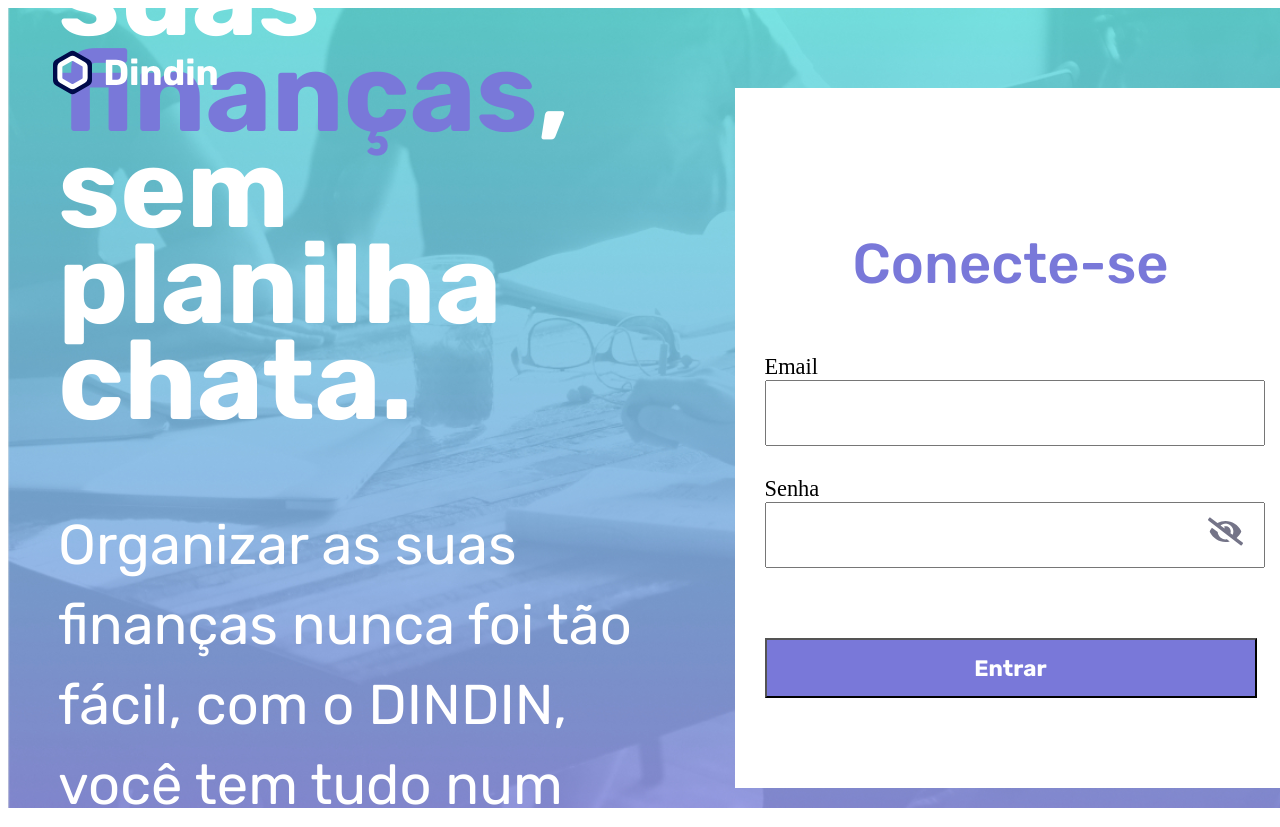
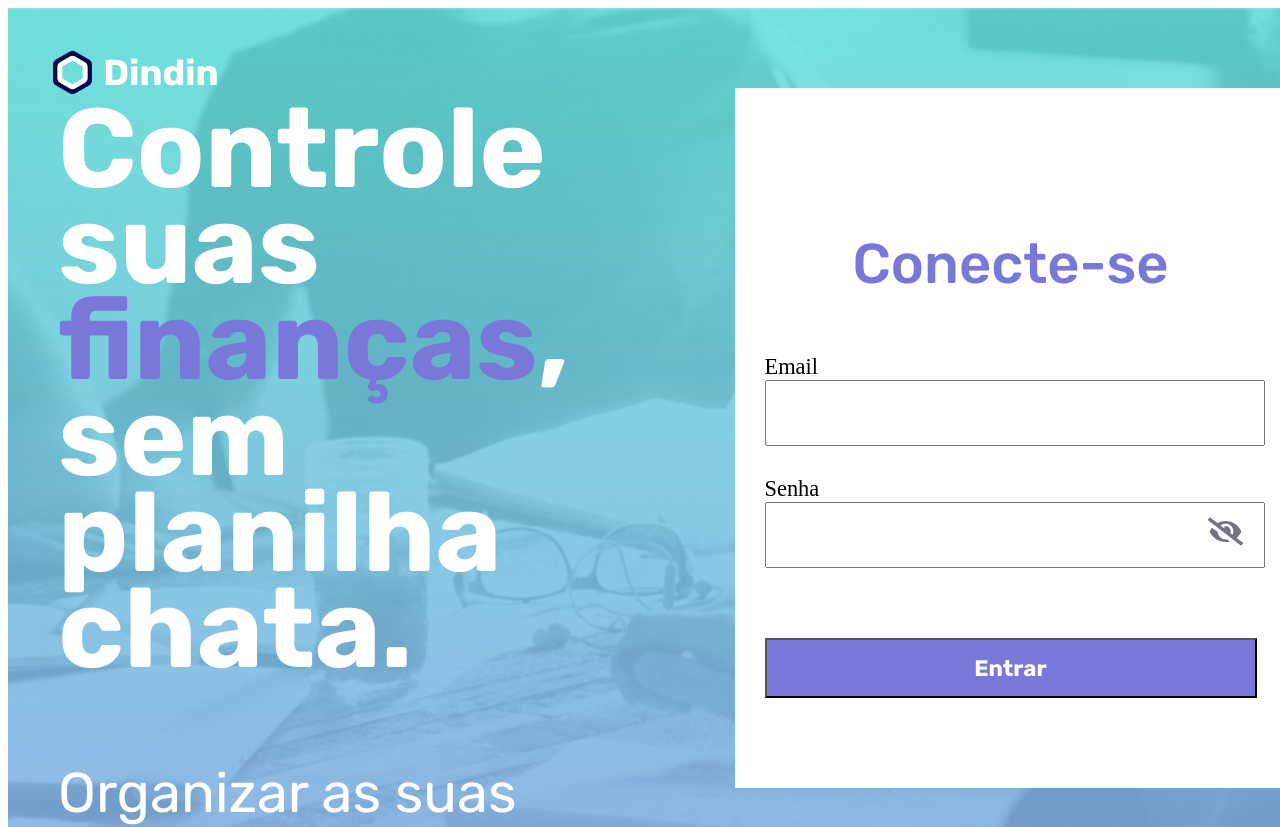
Before and after one commit to leocarvalhos/Projeto-DinDin, a Next.js app in the folder front/: page / in a window 1280 px wide. Shown: the top 827 px of the page. Built offline with nearby package versions, Linux system fonts and the light colour scheme.

Commit message:
bug correction

```diff
--- a/front/src/styles/components/SignIn.module.sass
+++ b/front/src/styles/components/SignIn.module.sass
@@ -3,7 +3,7 @@
 
 .main
     width: 100vw
-    height: 100vh
+    min-height: 100vh
     display: flex
     .formSignIn
         width: 100%
```
